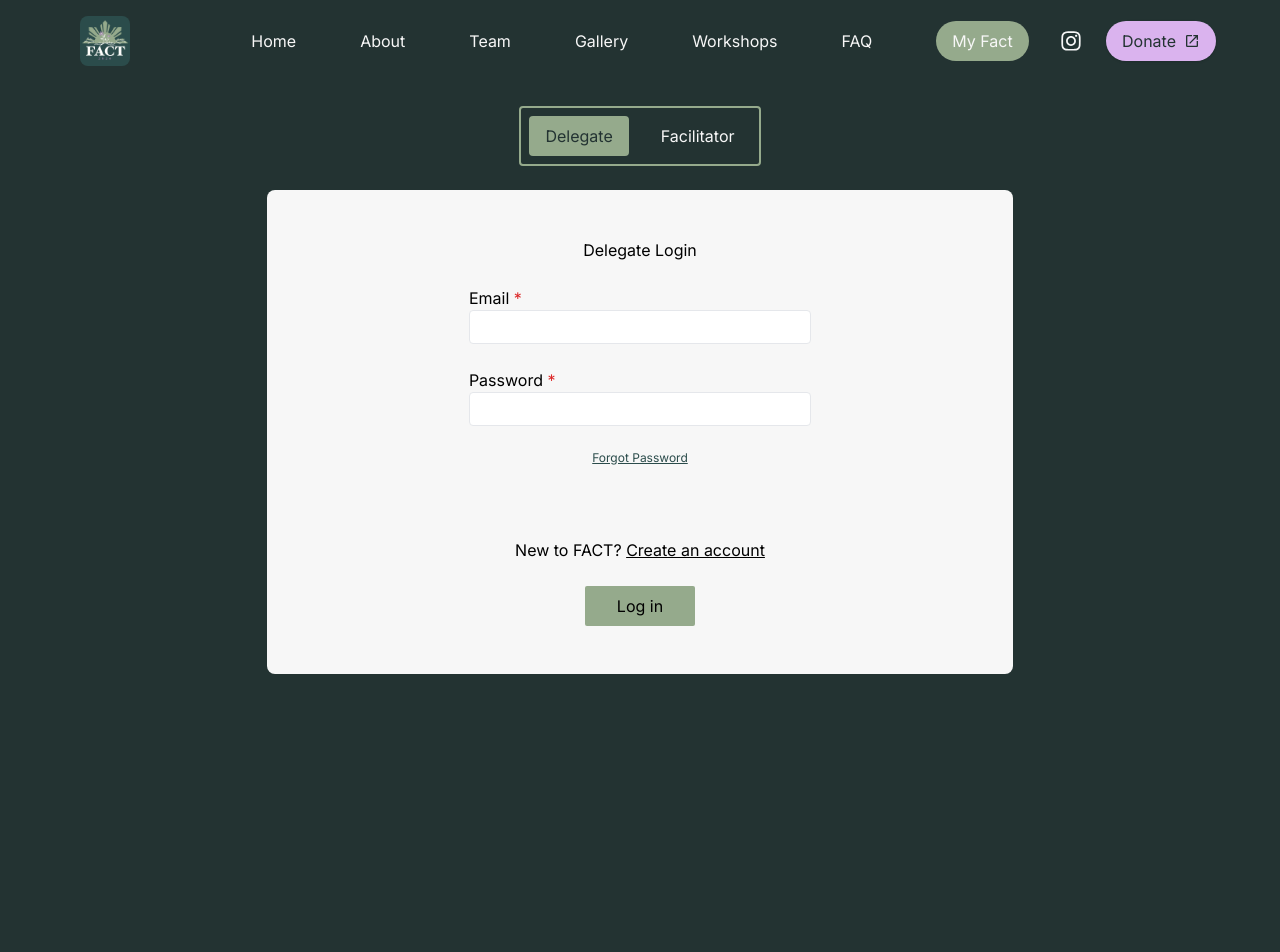
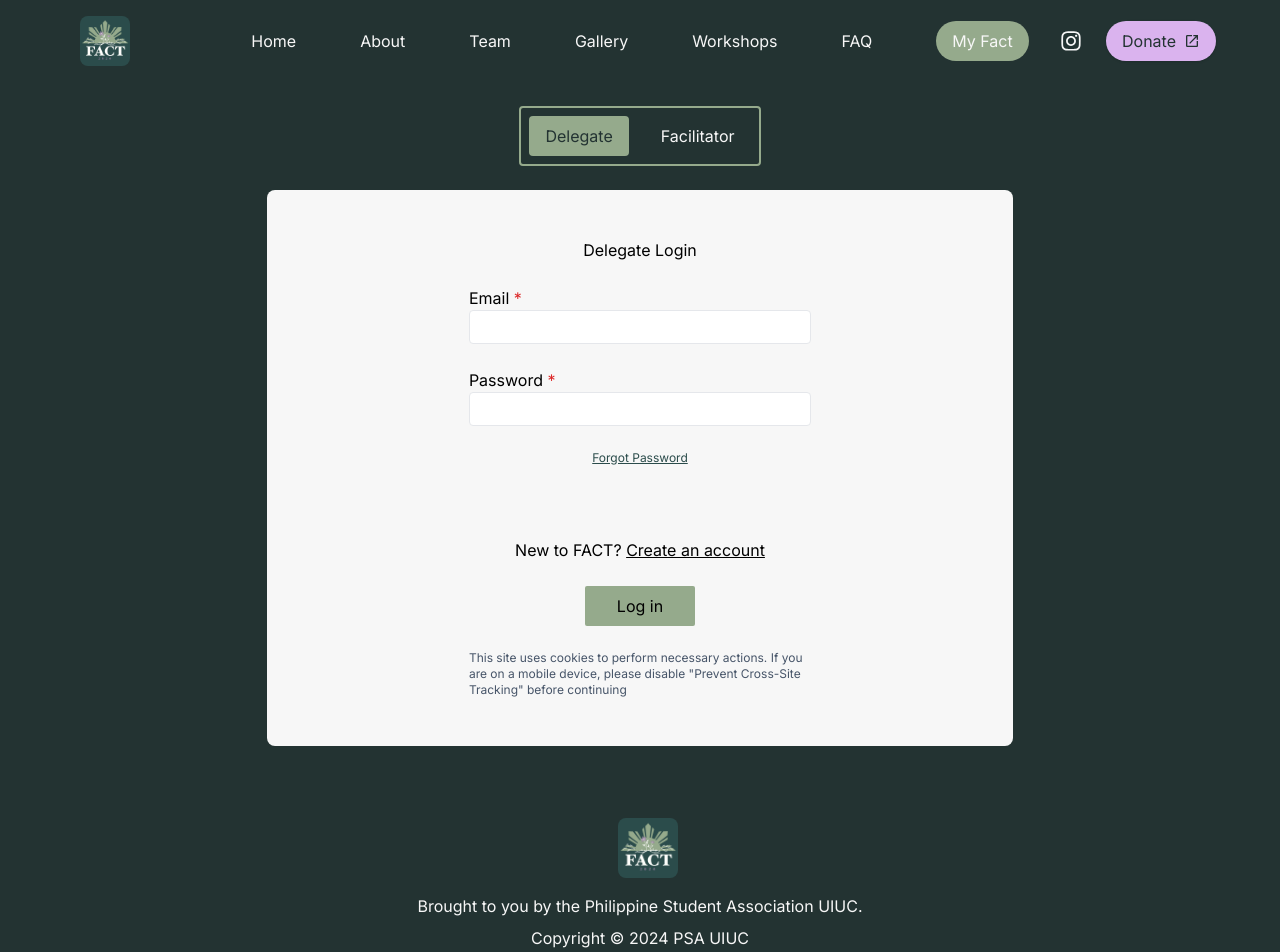
Before and after one commit to filipinx-americans-coming-together/fact-website-frontend, a Next.js app: page /my-fact/login in a window 1280 px wide. Shown: the top 952 px of the page. Before the commit the page ends 800 px from the top, so only its background shows below. Built offline with nearby package versions, Linux system fonts and the light colour scheme; no server answers.

Commit message:
added cookie notice and missing footers

```diff
--- a/src/app/my-fact/login/page.tsx
+++ b/src/app/my-fact/login/page.tsx
@@ -1,6 +1,7 @@
 "use client";
 
 import FormContainer from "@/components/formatting/FormContainer";
+import Footer from "@/components/formatting/PageFooter";
 import Navbar from "@/components/navigation/Navbar";
 import TextInput from "@/components/ui/TextInput";
 import { useFacilitatorLogin } from "@/hooks/api/useFacilitatorLogin";
@@ -132,6 +133,8 @@ export default function Login() {
                     )}
                 </div>
             </FormContainer>
+            <br />
+            <Footer />
         </>
     );
 }
--- a/src/app/my-fact/profile/page.tsx
+++ b/src/app/my-fact/profile/page.tsx
@@ -1,6 +1,7 @@
 "use client";
 
 import FormContainer from "@/components/formatting/FormContainer";
+import Footer from "@/components/formatting/PageFooter";
 import LoadingCircle from "@/components/icons/LoadingCircle";
 import Navbar from "@/components/navigation/Navbar";
 import SchoolSelect from "@/components/ui/SchoolSelect";
@@ -215,6 +216,8 @@ export default function Profile() {
                     showCharacters={false}
                 />
             </FormContainer>
+            <br />
+            <Footer />
         </>
     );
 }
--- a/src/app/my-fact/workshops/page.tsx
+++ b/src/app/my-fact/workshops/page.tsx
@@ -1,6 +1,7 @@
 "use client";
 
 import FormContainer from "@/components/formatting/FormContainer";
+import Footer from "@/components/formatting/PageFooter";
 import LoadingCircle from "@/components/icons/LoadingCircle";
 import Navbar from "@/components/navigation/Navbar";
 import WorkshopSelect from "@/components/ui/WorkshopSelect";
@@ -80,6 +81,8 @@ export default function Workshops() {
                     Back to Dashboard
                 </Link>
             </FormContainer>
+            <br />
+            <Footer />
         </>
     );
 }
--- a/src/components/formatting/FormContainer.tsx
+++ b/src/components/formatting/FormContainer.tsx
@@ -41,6 +41,12 @@ function FormContainer(props: FormProps) {
                         isSubmit={true}
                     />
                 )}
+
+                <p className="text-xs text-slate-600">
+                    This site uses cookies to perform necessary actions. If you
+                    are on a mobile device, please disable "Prevent Cross-Site
+                    Tracking" before continuing
+                </p>
             </form>
         </div>
     );
```
